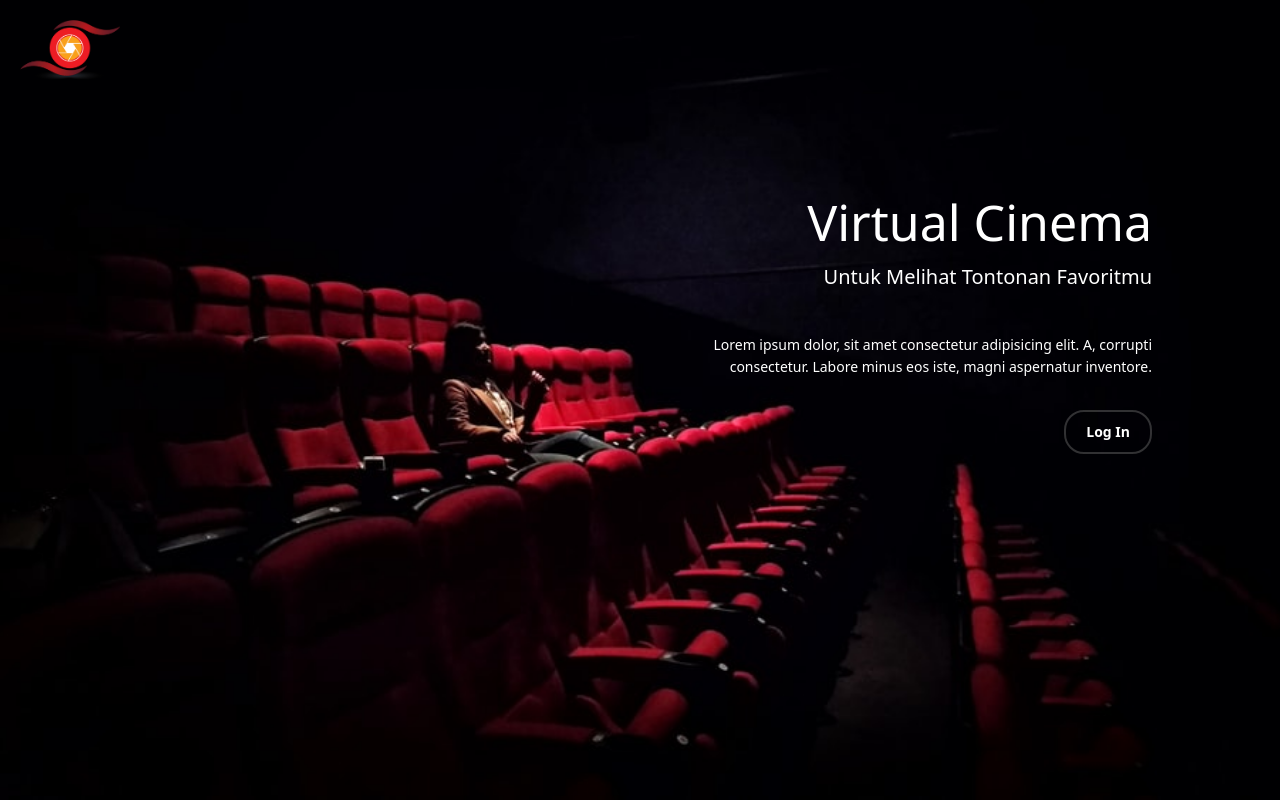
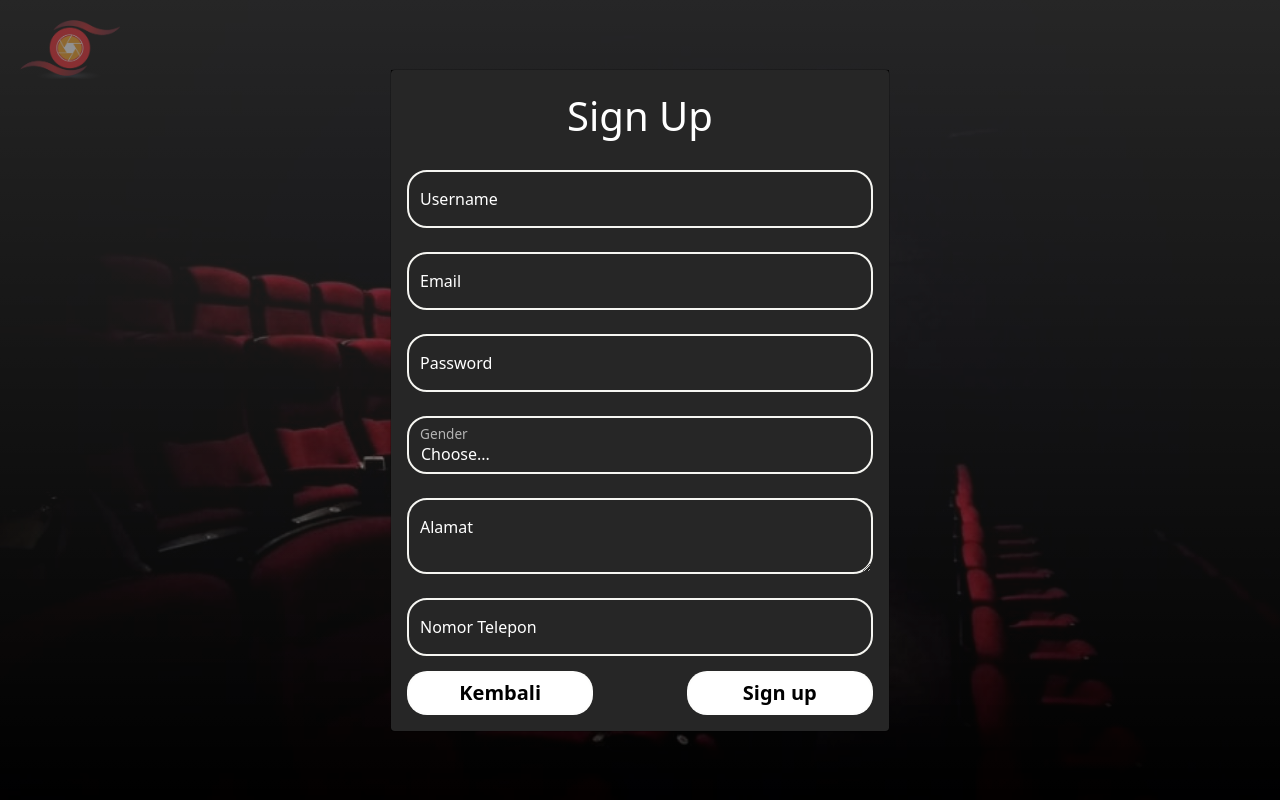
Before and after one commit to hisyamdf/project-frontend, a React (Create React App) app: page /signup in a window 1280 px wide. Built offline with nearby package versions, Linux system fonts and the light colour scheme.

Commit message:
add Register Form and Landing Page

```diff
--- a/src/App.css
+++ b/src/App.css
@@ -11,7 +11,7 @@
 	padding: 20px;
 	position: fixed;
 	width: 100vw;
-	z-index: 5;
+	z-index: 3;
 }
 
 .logo {
@@ -59,10 +59,10 @@
 	margin-top: 40px;
 }
 
-.home .bg {
+.bg {
 	height: 100vh;
 	position: absolute;
-	z-index: 3;
+	z-index: 1;
 	width: 100%;
 }
 
@@ -71,7 +71,7 @@
 	margin-top: 15px;
 }
 
-.button-join {
+.button {
 	background: transparent;
 	display: flex;
 	height: 44px;
@@ -88,9 +88,74 @@
 	transition: border 0.125s ease, background 0.125s ease;
 }
 
-.button-join:hover {
+.button:hover {
 	border: 2px solid #f5f5f1;
 	background: transparent;
+}
+
+.loginform {
+	width: 100%;
+	color: black;
+	background: white;
+	justify-content: center;
+	font-size: 20px;
+}
+
+.comeback, .regisform {
+	width: 40%;
+	color: black;
+	background: white;
+	justify-content: center;
+	font-size: 20px;
+}
+
+.login-form, .regis-form {
+	background:rgba(0, 0, 0, 0.85);
+	color: white;
+}
+
+.login-form p {
+	margin-top: 2vh;
+}
+
+.link {
+	color: white;
+}
+
+.link:hover {
+	color: tomato;
+}
+
+.login-title, .regis-title {
+	text-align: center;
+	font-size: 40px;
+}
+
+.field {
+	margin-top: 3vh;
+	color: white;
+	background: transparent;
+	border-radius: 20px;
+	border: 2px solid rgba(245, 245, 241, 0.2);
+}
+
+.field:enabled {
+	border: 2px solid #f5f5f1;
+	background: transparent;
+	color: white;
+}
+
+.form-regis {
+	display: flex;
+	flex-direction: column;
+	position: fixed;
+	z-index: 2;
+	margin-top: 15vh;
+	color: white;
+}
+
+.form-check {
+	margin: 10px 0 0 -10px;
 }
 
 @media only screen and (max-width: 600px) {
--- a/src/App.js
+++ b/src/App.js
@@ -1,15 +1,18 @@
 import React from "react";
 import { BrowserRouter as Router, Route, Switch } from "react-router-dom";
+import Header from "./components/Header"
 import Home from "./pages/Home";
 import Signup from "./pages/Signup";
+import Landingpage from './pages/Landingpage'
 
 const App = () => {
   return (
     <Router>
-      <Home />
+      <Header/>
       <Switch>
         <Route exact path="/" component={Home} />
         <Route exact path="/signup" component={Signup} />
+        <Route exact path="/landingpage" component={Landingpage} />
       </Switch>
     </Router>
   );
--- a/src/components/Formlogin.js
+++ b/src/components/Formlogin.js
@@ -1,8 +1,7 @@
 import React, { useState } from "react";
 import { Modal, Button, Form } from "react-bootstrap";
+import { Link } from 'react-router-dom'
 import "bootstrap/dist/css/bootstrap.min.css";
-import { Link } from 'react-router-dom'
-
 
 const Formlogin = () => {
   const [show, setShow] = useState(false);
@@ -11,43 +10,43 @@ const Formlogin = () => {
 
   return (
     <>
-      <Button className="button-join" variant="primary" onClick={handleShow}>
-        Log In
+      <Button className="button join" variant="primary" onClick={handleShow}>
+        Sign In
       </Button>
 
-      <Modal show={show} onHide={handleClose}>
-        <Modal.Header>
-          <Modal.Title>Sign In</Modal.Title>
-        </Modal.Header>
-        <Modal.Body>
+      <Modal show={show} onHide={handleClose} className="bg-gradient"
+      centered>
+        <Modal.Body className="login-form">
+        <Modal.Title className="login-title">Sign In</Modal.Title>
           <Form>
-            <Form.Group className="form email" controlId="formBasicEmail">
-              <Form.Label>Email</Form.Label>
-              <Form.Control type="email" placeholder="Masukkan Email" />
-              <Form.Text className="text-muted">
+            <Form.Group className="form-floating" id="floatingEmailLogin">
+              <Form.Control className="field email-login" type="email" placeholder="Email"/>
+              <label for="floatingEmailLogin">Email</label>
+            </Form.Group>
+
+            <Form.Text className="text-muted">
                 We'll never share your email with anyone else.
               </Form.Text>
+
+            <Form.Group className="form-floating" id="floatingPasswordLogin">
+              <Form.Control className="field pass-login" type="password" placeholder="Password"/>
+              <label for="floatingPasswordLogin">Password</label>
             </Form.Group>
-
-            <Form.Group className="form pass" controlId="formBasicPassword">
-              <Form.Label>Password</Form.Label>
-              <Form.Control type="password" placeholder="Password" />
-            </Form.Group>
-            <Form.Group controlId="formBasicCheckbox">
+            <Form.Group className="form-check" controlId="formBasicCheckbox">
               <Form.Check type="checkbox" label="Remember Me" />
             </Form.Group>
+          </Form>
 
-            <Button variant="primary" onClick={handleClose}>
-              Log In
+
+          <Button className="button loginform" variant="primary" onClick={handleClose}>
+              Sign In
             </Button>
-          </Form>
+          <p>Belum Punya Akun? {" "}
+          <Link exact to={"/signup"} className="link">
+            Daftar di sini
+          </Link>
+          </p>
         </Modal.Body>
-        <Modal.Footer>
-          Don't Have An Account?
-          <Link exact to={"/signup"}>
-            Register Now
-          </Link>
-        </Modal.Footer>
       </Modal>
     </>
   );
--- /dev/null
+++ b/src/components/Formregister.js
@@ -0,0 +1,66 @@
+import React from "react";
+import { Modal, Form } from "react-bootstrap";
+import { Link } from "react-router-dom";
+
+const Formregister = () => {
+  return (
+    <>
+      <Modal
+        show={true}
+        className="bg-gradient"
+        centered
+        backdrop="static"
+        keyboard={false}
+      >
+        <Modal.Body className="regis-form">
+          <Modal.Title className="regis-title">Sign Up</Modal.Title>
+          <Form>
+            <Form.Group className="form-floating" id="floatingUsername">
+              <Form.Control className="field username" type="text" placeholder="Username" />
+              <label for="floatingUsername">Username</label>
+            </Form.Group>
+
+            <Form.Group className="form-floating" id="floatingEmailRegis">
+              <Form.Control className="field email-regis" type="email" placeholder="Email" />
+              <label for="floatingRegis">Email</label>
+            </Form.Group>
+
+            <Form.Group className="form-floating" id="floatingPassRegis">
+              <Form.Control className="field pass-regis" type="password" placeholder="Password" />
+              <label for="floatingPassRegis">Password</label>
+            </Form.Group>
+
+            <Form.Group className="form-floating" id="floatingGender">
+              <Form.Control className="field gender" as="select">
+              <option selected disabled>Choose...</option>
+                <option>Laki-laki</option>
+                <option>Perempuan</option>
+              </Form.Control>
+              <label for="floatingGender">Gender</label>
+            </Form.Group>
+
+            <Form.Group className="form-floating" id="floatingAddress">
+              <Form.Control className="field address h-100" as="textarea" placeholder="Alamat" />
+              <label for="floatingAddress">Alamat</label>
+            </Form.Group>
+
+            <Form.Group className="form-floating" id="floatingPhone">
+              <Form.Control className="field phone" type="text" placeholder="Nomor Telepon" />
+              <label for="floatingPhone">Nomor Telepon</label>
+            </Form.Group>
+          </Form>
+          <div className="d-flex justify-content-between">
+          <Link to="/" className="button comeback btn btn-primary">
+            Kembali
+          </Link>
+          <Link to="/landingpage" className="button regisform btn btn-primary">
+            Sign up
+          </Link>
+          </div>
+        </Modal.Body>
+      </Modal>
+    </>
+  );
+};
+
+export default Formregister;
--- a/src/components/Formsignup.js
+++ /dev/null
@@ -1,62 +0,0 @@
-import React from 'react'
-import { Button, Form, Col } from "react-bootstrap";
-
-const Formregister = () => {
-    return (
-        <div>
-            <Form>
-  <Form.Row>
-    <Form.Group as={Col} controlId="formGridEmail">
-      <Form.Label>Email</Form.Label>
-      <Form.Control type="email" placeholder="Enter email" />
-    </Form.Group>
-
-    <Form.Group as={Col} controlId="formGridPassword">
-      <Form.Label>Password</Form.Label>
-      <Form.Control type="password" placeholder="Password" />
-    </Form.Group>
-  </Form.Row>
-
-  <Form.Group controlId="formGridAddress1">
-    <Form.Label>Address</Form.Label>
-    <Form.Control placeholder="1234 Main St" />
-  </Form.Group>
-
-  <Form.Group controlId="formGridAddress2">
-    <Form.Label>Address 2</Form.Label>
-    <Form.Control placeholder="Apartment, studio, or floor" />
-  </Form.Group>
-
-  <Form.Row>
-    <Form.Group as={Col} controlId="formGridCity">
-      <Form.Label>City</Form.Label>
-      <Form.Control />
-    </Form.Group>
-
-    <Form.Group as={Col} controlId="formGridState">
-      <Form.Label>State</Form.Label>
-      <Form.Control as="select" defaultValue="Choose...">
-        <option>Choose...</option>
-        <option>...</option>
-      </Form.Control>
-    </Form.Group>
-
-    <Form.Group as={Col} controlId="formGridZip">
-      <Form.Label>Zip</Form.Label>
-      <Form.Control />
-    </Form.Group>
-  </Form.Row>
-
-  <Form.Group id="formGridCheckbox">
-    <Form.Check type="checkbox" label="Check me out" />
-  </Form.Group>
-
-  <Button variant="primary" type="submit">
-    Submit
-  </Button>
-</Form>
-        </div>
-    )
-}
-
-export default Formregister
--- a/src/pages/Home.js
+++ b/src/pages/Home.js
@@ -1,13 +1,11 @@
 import React from "react";
 import Bg from "../images/BG.jpeg";
-import Logo from "../components/Header";
 import Login from '../components/Formlogin'
 import "../App.css";
 
 const Home = () => {
   return (
     <>
-      <Logo />
       <div id="home" className="home">
         <div className="content">
           <h1>Virtual Cinema</h1>
--- /dev/null
+++ b/src/pages/Landingpage.js
@@ -0,0 +1,11 @@
+import React from 'react'
+
+const Landingpage = () => {
+    return (
+        <div>
+
+        </div>
+    )
+}
+
+export default Landingpage
--- a/src/pages/Signup.js
+++ b/src/pages/Signup.js
@@ -1,12 +1,18 @@
-import React from 'react'
-import Register from '../components/Formsignup'
+import React from "react";
+import Register from "../components/Formregister";
+import Bg from "../images/BG.jpeg";
+import "../App.css";
 
 const Signup = () => {
-    return (
-        <div>
-            <Register/>
-        </div>
-    )
-}
+  return (
+    <>
+    <Register />
+      <div
+        className="bg"
+        style={{ background: `url(${Bg}) no-repeat center /cover` }}
+      ></div>
+    </>
+  );
+};
 
-export default Signup
+export default Signup;
```
